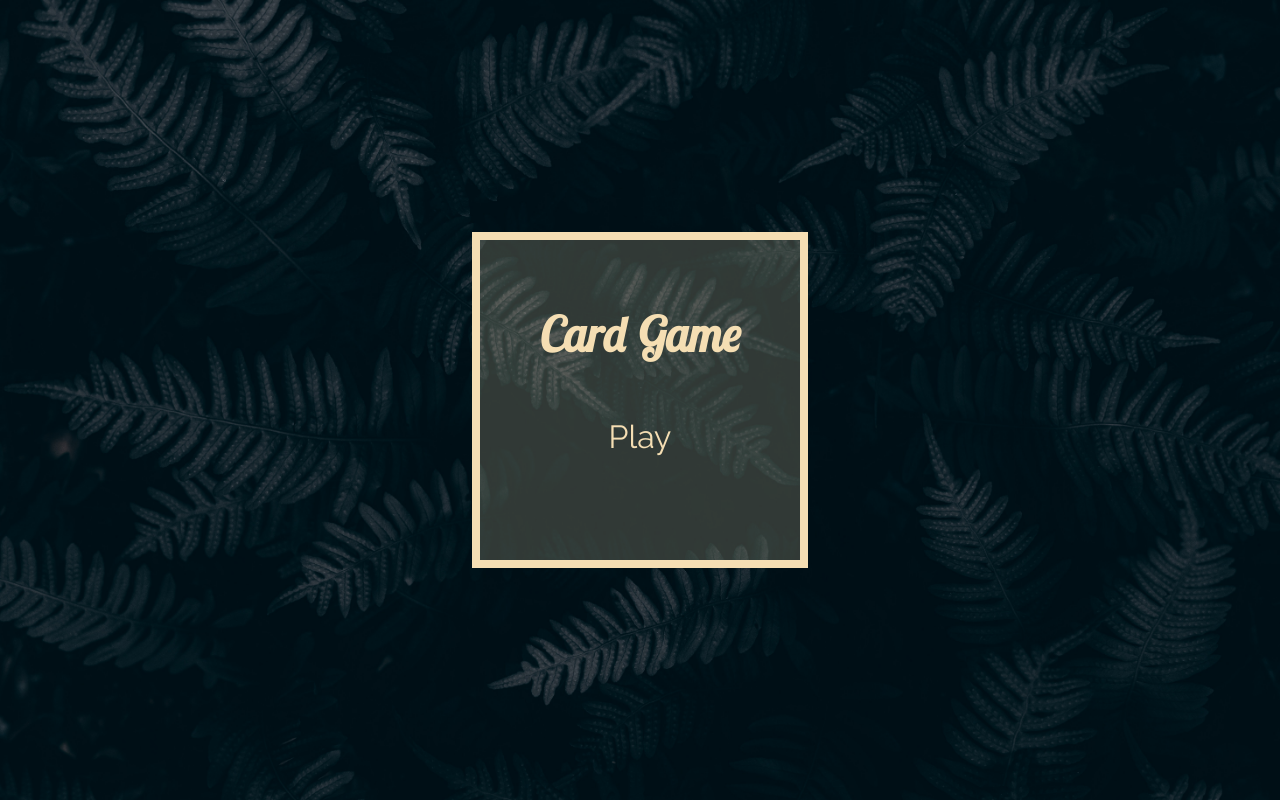
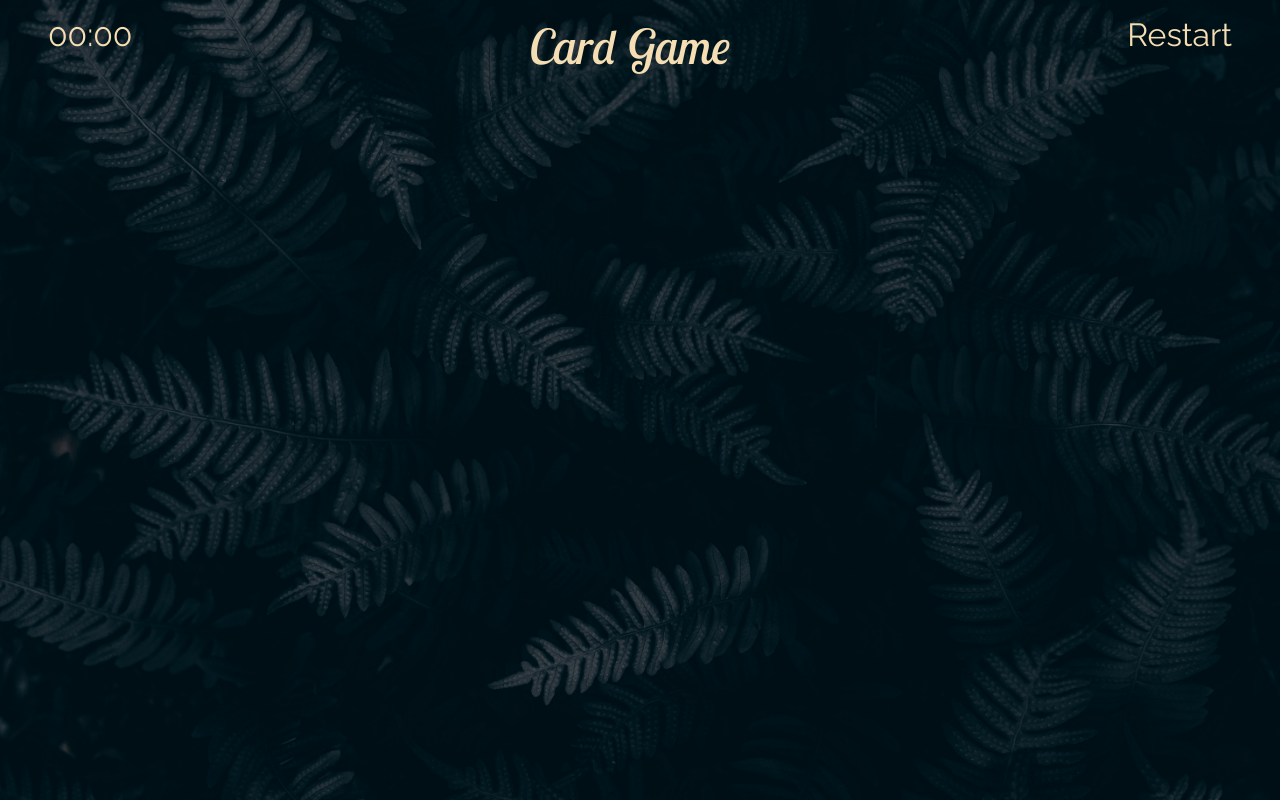
Before and after one commit to Rockefay/Card-Game, a React (Create React App) app: page /game in a window 1280 px wide. Built offline with nearby package versions, Linux system fonts and the light colour scheme.

Commit message:
Add routing and basic game page

```diff
--- a/package.json
+++ b/package.json
@@ -8,6 +8,7 @@
     "@testing-library/user-event": "^13.5.0",
     "react": "^18.2.0",
     "react-dom": "^18.2.0",
+    "react-router-dom": "^6.3.0",
     "react-scripts": "5.0.1",
     "web-vitals": "^2.1.4"
   },
--- a/public/index.html
+++ b/public/index.html
@@ -4,7 +4,7 @@
 <head>
   <meta charset="utf-8">
   <meta name="viewport" content="width=device-width, initial-scale=1">
-  <title>React App</title>
+  <title>Card Game</title>
   <link rel="preconnect" href="https://fonts.googleapis.com">
   <link rel="preconnect" href="https://fonts.gstatic.com" crossorigin>
   <link href="https://fonts.googleapis.com/css2?family=Lobster+Two:ital@1&family=Raleway&display=swap" rel="stylesheet">
--- a/src/App.js
+++ b/src/App.js
@@ -1,9 +1,16 @@
+import { BrowserRouter, Route, Routes } from "react-router-dom";
+import Game from "./Pages/Game";
 import Home from "./Pages/Home";
 
 function App() {
   return (
     <div className="App">
-      <Home />
+      <BrowserRouter>
+        <Routes>
+          <Route path="/" element={<Home />}></Route>
+          <Route path="/game" element={<Game />}></Route>
+        </Routes>
+      </BrowserRouter>
     </div>
   );
 }
--- a/src/Assets/Styles/styles.css
+++ b/src/Assets/Styles/styles.css
@@ -6,10 +6,10 @@ body {
   display: flex;
   justify-content: center;
   align-items: center;
+  background-image: url("../Images/background.jpg");
+  background-size: cover;
   height: 100vh;
   width: 100vw;
-  background-image: url("../Images/background.jpg");
-  background-size: cover;
 }
 .Menu .container {
   border: 0.5rem solid wheat;
@@ -20,19 +20,48 @@ body {
   color: wheat;
   background-color: rgba(245, 222, 179, 0.2);
 }
-.Menu .container .hello {
+.Menu .container .logo {
   font-family: "Lobster Two", cursive;
+  font-size: 3rem;
   margin-top: 20%;
-  font-size: 3rem;
 }
 .Menu .container .button {
   font-family: "Raleway", sans-serif;
+  font-size: 2rem;
   margin-bottom: 20%;
   height: 3rem;
   width: 7rem;
   border: none;
   background-color: transparent;
-  font-size: 2rem;
   border-radius: 5%;
   color: wheat;
+  text-decoration: none;
+}
+
+.Game {
+  background-image: url("../Images/background.jpg");
+  background-size: cover;
+  height: 100vh;
+  width: 100vw;
+}
+
+.NavBar {
+  font-family: "Raleway", sans-serif;
+  font-size: 2rem;
+  display: flex;
+  flex-direction: row;
+  color: wheat;
+  height: 3rem;
+  width: 100vw;
+}
+.NavBar .timer {
+  margin: 1rem auto 0 3rem;
+}
+.NavBar .logo {
+  font-family: "Lobster Two", cursive;
+  font-size: 3rem;
+  margin: 1rem auto 0 auto;
+}
+.NavBar .restart {
+  margin: 1rem 3rem 0 auto;
 }/*# sourceMappingURL=styles.css.map */
--- a/src/Assets/Styles/styles.scss
+++ b/src/Assets/Styles/styles.scss
@@ -7,10 +7,7 @@ body {
 
 .Menu {
   @include flex-center;
-  height: 100vh;
-  width: 100vw;
-  background-image: url("../Images/background.jpg");
-  background-size: cover;
+  @include background;
 
   .container {
     border: 0.5rem solid $primary;
@@ -20,21 +17,44 @@ body {
     text-align: center;
     color: $primary;
     background-color: rgba($color: $primary, $alpha: 0.2);
-    .hello {
-      font-family: $logo-font;
+    .logo {
+      @include logo;
       margin-top: 20%;
-      font-size: 3rem;
     }
     .button {
-      font-family: $body-font;
+      @include text;
       margin-bottom: 20%;
       height: 3rem;
       width: 7rem;
       border: none;
       background-color: transparent;
-      font-size: 2rem;
       border-radius: 5%;
       color: $primary;
+      text-decoration: none;
     }
   }
 }
+
+.Game {
+  @include background;
+}
+
+.NavBar {
+  @include text;
+  display: flex;
+  flex-direction: row;
+  color: $primary;
+  height: 3rem;
+  width: 100vw;
+
+  .timer {
+    margin: 1rem auto 0 3rem;
+  }
+  .logo {
+    @include logo;
+    margin: 1rem auto 0 auto;
+  }
+  .restart {
+    margin: 1rem 3rem 0 auto;
+  }
+}
--- a/src/Components/Menu.jsx
+++ b/src/Components/Menu.jsx
@@ -1,9 +1,13 @@
+import { Link } from "react-router-dom";
+
 function Menu() {
   return (
     <div className="Menu">
       <div className="container">
-        <h3 className="hello">Card Game</h3>
-        <button className="button">Play</button>
+        <h3 className="logo">Card Game</h3>
+        <Link to="/game" className="button">
+          Play
+        </Link>
       </div>
     </div>
   );
--- /dev/null
+++ b/src/Components/NavBar.jsx
@@ -0,0 +1,13 @@
+import React from "react";
+
+function NavBar() {
+  return (
+    <div className="NavBar">
+      <div className="timer">00:00</div>
+      <div className="logo">Card Game</div>
+      <div className="restart">Restart</div>
+    </div>
+  );
+}
+
+export default NavBar;
--- /dev/null
+++ b/src/Pages/Game.jsx
@@ -0,0 +1,12 @@
+import React from "react";
+import NavBar from "../Components/NavBar";
+
+function Game() {
+  return (
+    <div className="Game">
+      <NavBar />
+    </div>
+  );
+}
+
+export default Game;
```
Also changed, not shown: src/Assets/Styles/_mixins.scss (+17 -0 lines), 2 other files (tests, documents, lock files or other folders).
